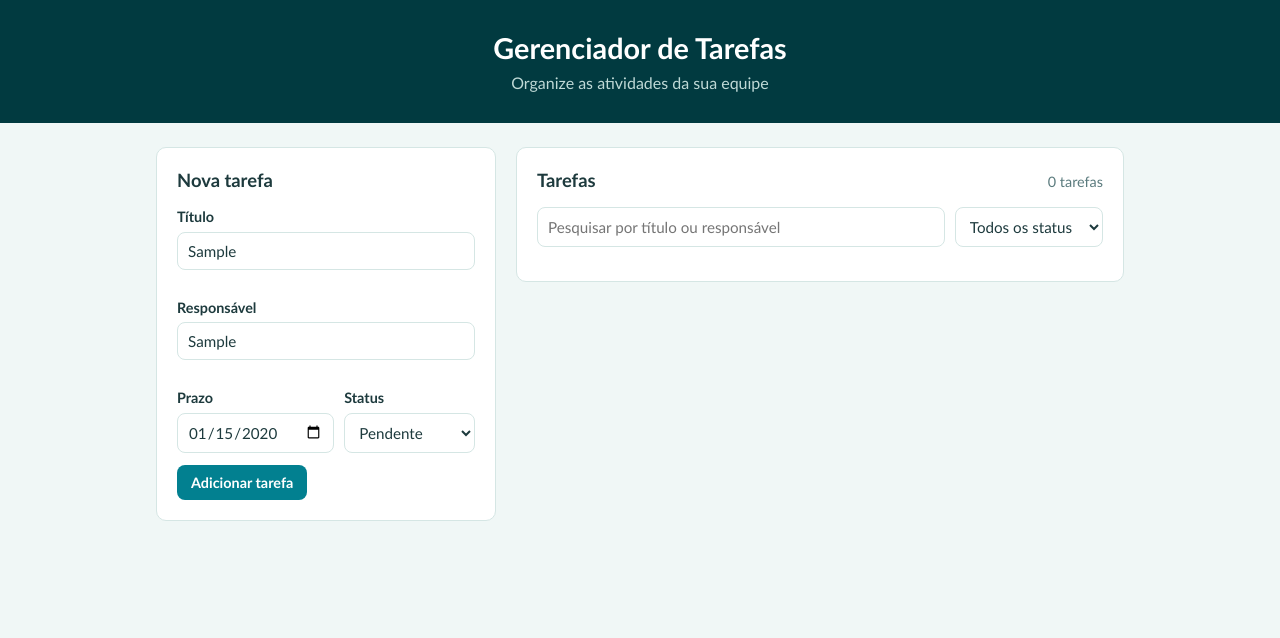
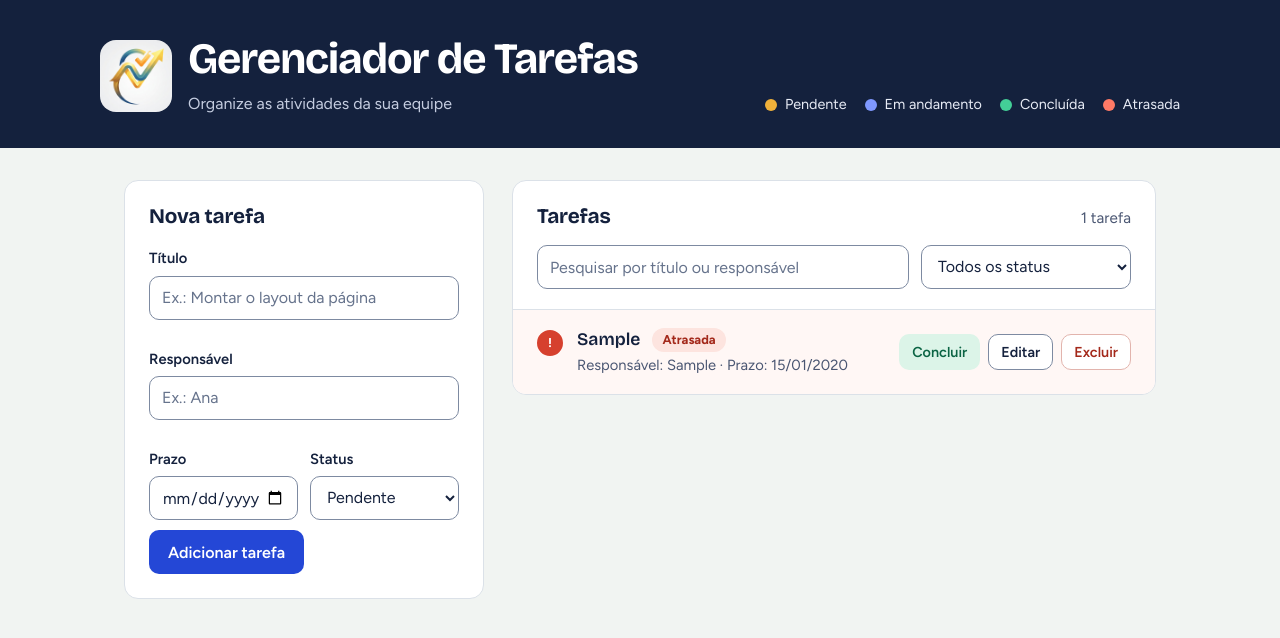
Before and after one commit to Irardes/projeto_clean_code_grupo_40, a plain HTML site: page index.html in a window 1280 px wide. Both pictures are taken after typing "Sample", "Sample", "2020-01-15" into the empty fields and a click on the button "Adicionar tarefa". Drawn offline with nearby package versions, Linux system fonts and the light colour scheme; a script that the page names is missing.

Commit message:
mudanças design

```diff
--- a/css/base.css
+++ b/css/base.css
@@ -4,54 +4,134 @@
 
 body {
   margin: 0;
-  font-family: Calibri, Arial, sans-serif;
-  background: var(--cor-fundo);
-  color: var(--cor-texto);
-  line-height: 1.4;
+  font-family: var(--fonte-texto);
+  font-size: 1rem;
+  line-height: 1.5;
+  background: var(--quadro);
+  color: var(--tinta);
+}
+
+h1,
+h2 {
+  font-family: var(--fonte-titulo);
+  letter-spacing: -0.01em;
 }
 
 .topo {
-  background: #013a40;
+  background: var(--tinta);
   color: #fff;
-  padding: 28px 24px;
-  text-align: center;
+  padding: 36px 24px 32px;
+}
+
+.topo-conteudo {
+  max-width: 1080px;
+  margin: 0 auto;
+  display: flex;
+  justify-content: space-between;
+  align-items: flex-end;
+  gap: 20px 32px;
+  flex-wrap: wrap;
+}
+
+.marca {
+  display: flex;
+  align-items: center;
+  gap: 16px;
+}
+
+.logo {
+  width: 72px;
+  height: 72px;
+  border-radius: 16px;
+  object-fit: cover;
+  flex-shrink: 0;
 }
 
 .topo h1 {
-  margin: 0 0 4px;
-  font-size: 1.8rem;
+  margin: 0;
+  font-size: clamp(1.9rem, 4vw, 2.7rem);
+  line-height: 1.1;
+  font-weight: 700;
+  letter-spacing: -0.025em;
 }
 
 .topo p {
+  margin: 8px 0 0;
+  color: #c5cde0;
+}
+
+.legenda {
+  list-style: none;
   margin: 0;
-  color: #bfd9d6;
+  padding: 0;
+  display: flex;
+  flex-wrap: wrap;
+  gap: 8px 18px;
+  font-size: 0.9rem;
+  color: #e8ecf6;
+}
+
+.legenda li {
+  display: flex;
+  align-items: center;
+  gap: 8px;
+}
+
+.legenda li::before {
+  content: "";
+  width: 12px;
+  height: 12px;
+  border-radius: 50%;
+  background: currentColor;
+  flex: none;
+}
+
+.legenda-pendente::before {
+  color: #f0b13a;
+}
+
+.legenda-andamento::before {
+  color: #7f98ff;
+}
+
+.legenda-concluida::before {
+  color: #43cf97;
+}
+
+.legenda-atrasada::before {
+  color: #ff7a66;
 }
 
 .container {
-  max-width: 1000px;
-  margin: 24px auto;
-  padding: 0 16px;
+  max-width: 1080px;
+  margin: 32px auto 48px;
+  padding: 0 24px;
   display: grid;
-  grid-template-columns: 340px 1fr;
-  gap: 20px;
+  grid-template-columns: 360px 1fr;
+  gap: 28px;
   align-items: start;
 }
 
 .cartao {
-  background: #fff;
-  border: 1px solid var(--cor-borda);
+  background: var(--superficie);
+  border: 1px solid var(--linha);
   border-radius: var(--raio);
-  padding: 20px;
 }
 
 .cartao h2 {
-  margin: 0 0 14px;
-  font-size: 1.15rem;
+  margin: 0;
+  font-size: 1.3rem;
+  line-height: 1.2;
 }
 
-input:focus,
-select:focus,
-button:focus-visible {
-  outline: 2px solid var(--cor-destaque);
-  outline-offset: 1px;
+:focus-visible {
+  outline: 3px solid var(--acao);
+  outline-offset: 2px;
 }
+
+@media (prefers-reduced-motion: reduce) {
+  * {
+    transition: none !important;
+    animation: none !important;
+  }
+}
--- a/css/botoes.css
+++ b/css/botoes.css
@@ -1,38 +1,63 @@
 .btn {
-  border: 0;
-  border-radius: 8px;
-  padding: 9px 14px;
-  font-size: 0.9rem;
-  font-weight: bold;
+  border: 1.5px solid transparent;
+  border-radius: var(--raio-campo);
+  min-height: 44px;
+  padding: 9px 18px;
+  font-size: 1rem;
+  font-weight: 600;
+  font-family: inherit;
   cursor: pointer;
-  font-family: inherit;
+  transition: background-color 0.15s ease, border-color 0.15s ease;
 }
 
 .btn-primario {
-  background: var(--cor-primaria);
+  background: var(--acao);
   color: #fff;
 }
 
 .btn-primario:hover {
-  background: var(--cor-primaria-escura);
+  background: var(--acao-escura);
 }
 
 .btn-neutro {
-  background: #e4eeed;
-  color: var(--cor-texto);
+  background: var(--superficie);
+  border-color: var(--borda-campo);
+  color: var(--tinta);
+}
+
+.btn-neutro:hover {
+  border-color: var(--tinta);
+  background: var(--quadro);
+}
+
+.btn-sucesso {
+  background: var(--concluida-bg);
+  color: var(--concluida-fg);
+}
+
+.btn-sucesso:hover {
+  border-color: var(--concluida-marca);
 }
 
 .btn-perigo {
-  background: #fbe9e7;
-  color: var(--cor-perigo);
+  background: var(--superficie);
+  border-color: #e2b4ad;
+  color: var(--atrasada-fg);
 }
 
-.btn-sucesso {
-  background: #e0f7f1;
-  color: #0a7a5f;
+.btn-perigo:hover {
+  background: var(--atrasada-bg);
+  border-color: var(--atrasada-marca);
 }
 
 .btn-pequeno {
-  padding: 6px 10px;
-  font-size: 0.82rem;
+  min-height: 36px;
+  padding: 5px 12px;
+  font-size: 0.9rem;
 }
+
+@media (pointer: coarse) {
+  .btn-pequeno {
+    min-height: 44px;
+  }
+}
--- a/css/formulario.css
+++ b/css/formulario.css
@@ -1,47 +1,72 @@
+.painel-form {
+  padding: 24px;
+  position: sticky;
+  top: 16px;
+}
+
+.painel-form h2 {
+  margin-bottom: 18px;
+}
+
 .campo {
   display: flex;
   flex-direction: column;
-  margin-bottom: 12px;
+  margin-bottom: 6px;
   flex: 1;
+  min-width: 0;
 }
 
 .campo label {
-  font-weight: bold;
-  font-size: 0.9rem;
-  margin-bottom: 4px;
+  font-weight: 600;
+  font-size: 0.92rem;
+  margin-bottom: 6px;
 }
 
 input[type="text"],
 input[type="date"],
 input[type="search"],
 select {
-  padding: 9px 10px;
-  border: 1px solid var(--cor-borda);
-  border-radius: 8px;
-  font-size: 0.95rem;
+  min-height: 44px;
+  padding: 9px 12px;
+  border: 1.5px solid var(--borda-campo);
+  border-radius: var(--raio-campo);
+  font-size: 1rem;
   font-family: inherit;
-  color: var(--cor-texto);
-  background: #fff;
+  color: var(--tinta);
+  background: var(--superficie);
   width: 100%;
+  transition: border-color 0.15s ease;
+}
+
+input::placeholder {
+  color: #66738c;
+}
+
+input:hover,
+select:hover {
+  border-color: var(--tinta);
 }
 
 input.invalido {
-  border-color: var(--cor-perigo);
+  border-color: var(--atrasada-marca);
+  background: #fff8f7;
 }
 
 .erro {
-  color: var(--cor-perigo);
-  min-height: 1em;
-  margin-top: 3px;
+  color: var(--atrasada-fg);
+  font-size: 0.88rem;
+  min-height: 1.3em;
+  margin-top: 4px;
 }
 
 .linha {
   display: flex;
-  gap: 10px;
+  gap: 12px;
 }
 
 .acoes {
   display: flex;
-  gap: 8px;
+  gap: 10px;
   flex-wrap: wrap;
+  margin-top: 4px;
 }
--- a/css/lista.css
+++ b/css/lista.css
@@ -1,105 +1,165 @@
+.painel-lista {
+  overflow: hidden;
+}
+
 .cabecalho-lista {
   display: flex;
   justify-content: space-between;
   align-items: baseline;
+  padding: 24px 24px 0;
 }
 
 .contador {
-  color: var(--cor-suave);
-  font-size: 0.9rem;
+  color: var(--tinta-suave);
+  font-size: 0.95rem;
 }
 
 .filtros {
   display: flex;
-  gap: 10px;
-  margin-bottom: 14px;
+  gap: 12px;
+  padding: 16px 24px 20px;
 }
 
 .filtros select {
-  width: 200px;
+  width: 210px;
+  flex: none;
 }
 
 .lista {
   list-style: none;
   margin: 0;
   padding: 0;
-  display: flex;
-  flex-direction: column;
-  gap: 10px;
+  border-top: 1px solid var(--linha);
 }
 
 .item {
-  border: 1px solid var(--cor-borda);
-  border-radius: var(--raio);
-  padding: 12px 14px;
-  background: #fff;
+  display: grid;
+  grid-template-columns: 24px 1fr auto;
+  grid-template-areas:
+    "marca topo acoes"
+    "marca info acoes";
+  column-gap: 16px;
+  row-gap: 2px;
+  align-items: start;
+  padding: 18px 24px;
+  border-bottom: 1px solid var(--linha);
+  background: var(--superficie);
+}
+
+.item:last-child {
+  border-bottom: 0;
+}
+
+.item::before {
+  grid-area: marca;
+  content: "";
+  width: 22px;
+  height: 22px;
+  margin-top: 2px;
+  border-radius: 50%;
+  border: 2.5px solid var(--pendente-marca);
+  display: grid;
+  place-items: center;
+  color: #fff;
+  font-size: 0.8rem;
+  font-weight: 700;
+  line-height: 1;
+}
+
+.item:has(.selo-andamento)::before {
+  border-color: var(--andamento-marca);
+  background: linear-gradient(90deg, var(--andamento-marca) 50%, transparent 50%);
+}
+
+.item.concluida::before {
+  content: "✓";
+  content: "✓" / "";
+  border-color: var(--concluida-marca);
+  background: var(--concluida-marca);
+}
+
+.item.atrasada {
+  background: #fff7f5;
+}
+
+.item.atrasada::before {
+  content: "!";
+  content: "!" / "";
+  border-color: var(--atrasada-marca);
+  background: var(--atrasada-marca);
+}
+
+.item-topo {
+  grid-area: topo;
+  display: flex;
+  flex-wrap: wrap;
+  align-items: center;
+  gap: 4px 12px;
+}
+
+.item-titulo {
+  font-family: var(--fonte-titulo);
+  font-weight: 600;
+  font-size: 1.1rem;
+  line-height: 1.3;
+  word-break: break-word;
 }
 
 .item.concluida .item-titulo {
+  color: var(--tinta-suave);
   text-decoration: line-through;
-  color: var(--cor-suave);
-}
-
-.item.atrasada {
-  border-color: #e6b0aa;
-  background: #fdf5f4;
-}
-
-.item-topo {
-  display: flex;
-  justify-content: space-between;
-  gap: 10px;
-  align-items: flex-start;
-}
-
-.item-titulo {
-  font-weight: bold;
-  font-size: 1rem;
-  word-break: break-word;
+  text-decoration-color: var(--concluida-marca);
+  text-decoration-thickness: 2px;
 }
 
 .item-info {
-  margin: 6px 0 10px;
-  color: var(--cor-suave);
-  font-size: 0.88rem;
+  grid-area: info;
+  margin: 0;
+  color: var(--tinta-suave);
+  font-size: 0.92rem;
 }
 
 .item-acoes {
+  grid-area: acoes;
+  align-self: center;
   display: flex;
-  gap: 6px;
+  gap: 8px;
   flex-wrap: wrap;
+  justify-content: flex-end;
 }
 
 .selo {
-  font-size: 0.75rem;
-  font-weight: bold;
-  padding: 3px 9px;
-  border-radius: 20px;
+  font-size: 0.8rem;
+  font-weight: 700;
+  padding: 2px 10px;
+  border-radius: 999px;
   white-space: nowrap;
 }
 
 .selo-pendente {
-  background: #fdf1dc;
-  color: var(--cor-aviso);
+  background: var(--pendente-bg);
+  color: var(--pendente-fg);
 }
 
 .selo-andamento {
-  background: #dcecf7;
-  color: #1f618d;
+  background: var(--andamento-bg);
+  color: var(--andamento-fg);
 }
 
 .selo-concluida {
-  background: #e0f7f1;
-  color: #0a7a5f;
+  background: var(--concluida-bg);
+  color: var(--concluida-fg);
 }
 
 .selo-atrasada {
-  background: #fbe9e7;
-  color: var(--cor-perigo);
+  background: var(--atrasada-bg);
+  color: var(--atrasada-fg);
 }
 
 .vazio {
   text-align: center;
-  color: var(--cor-suave);
-  padding: 24px 0;
+  color: var(--tinta-suave);
+  padding: 40px 24px;
+  margin: 0;
+  border-top: 1px solid var(--linha);
 }
--- a/css/variaveis.css
+++ b/css/variaveis.css
@@ -1,12 +1,33 @@
 :root {
-  --cor-primaria: #028090;
-  --cor-primaria-escura: #01626f;
-  --cor-destaque: #02c39a;
-  --cor-fundo: #f0f7f6;
-  --cor-texto: #1d3a3d;
-  --cor-suave: #5b7b7e;
-  --cor-borda: #d5e6e4;
-  --cor-perigo: #c0392b;
-  --cor-aviso: #b9770e;
-  --raio: 10px;
+  --quadro: #f1f4f2;
+  --superficie: #ffffff;
+  --tinta: #14213d;
+  --tinta-suave: #4a5672;
+  --linha: #dbe1e8;
+  --borda-campo: #7d8aa1;
+
+  --acao: #2447d6;
+  --acao-escura: #1a37ad;
+
+  --pendente-fg: #7a4f00;
+  --pendente-bg: #fff1cf;
+  --pendente-marca: #c98400;
+
+  --andamento-fg: #1d3bb0;
+  --andamento-bg: #e4eaff;
+  --andamento-marca: #2447d6;
+
+  --concluida-fg: #0b6444;
+  --concluida-bg: #dcf4e8;
+  --concluida-marca: #0c7a54;
+
+  --atrasada-fg: #a3281a;
+  --atrasada-bg: #fde4df;
+  --atrasada-marca: #d6402e;
+
+  --raio: 14px;
+  --raio-campo: 10px;
+
+  --fonte-titulo: "Bricolage Grotesque", "Segoe UI", system-ui, sans-serif;
+  --fonte-texto: "Figtree", "Segoe UI", system-ui, -apple-system, sans-serif;
 }
--- a/index.html
+++ b/index.html
@@ -3,7 +3,11 @@
 <head>
   <meta charset="UTF-8">
   <meta name="viewport" content="width=device-width, initial-scale=1.0">
+  <link rel="icon" type="image/png" href="img/favicon.png">
   <title>Gerenciador de Tarefas</title>
+  <link rel="preconnect" href="https://fonts.googleapis.com">
+  <link rel="preconnect" href="https://fonts.gstatic.com" crossorigin>
+  <link rel="stylesheet" href="https://fonts.googleapis.com/css2?family=Bricolage+Grotesque:opsz,wght@12..96,600;12..96,700&family=Figtree:wght@400;600;700&display=swap">
   <link rel="stylesheet" href="css/variaveis.css">
   <link rel="stylesheet" href="css/base.css">
   <link rel="stylesheet" href="css/formulario.css">
@@ -13,12 +17,25 @@
 </head>
 <body>
   <header class="topo">
-    <h1>Gerenciador de Tarefas</h1>
-    <p>Organize as atividades da sua equipe</p>
+    <div class="topo-conteudo">
+      <div class="marca">
+        <img class="logo" src="img/logo.png" alt="Logotipo do Gerenciador de Tarefas" width="72" height="72">
+        <div>
+          <h1>Gerenciador de Tarefas</h1>
+          <p>Organize as atividades da sua equipe</p>
+        </div>
+      </div>
+      <ul class="legenda" aria-label="Legenda de status">
+        <li class="legenda-pendente">Pendente</li>
+        <li class="legenda-andamento">Em andamento</li>
+        <li class="legenda-concluida">Concluída</li>
+        <li class="legenda-atrasada">Atrasada</li>
+      </ul>
+    </div>
   </header>
 
   <main class="container">
-    <section class="cartao" aria-labelledby="titulo-form">
+    <section class="cartao painel-form" aria-labelledby="titulo-form">
       <h2 id="titulo-form">Nova tarefa</h2>
       <form id="form-tarefa" novalidate>
         <input type="hidden" id="tarefa-id">
@@ -57,7 +74,7 @@
       </form>
     </section>
 
-    <section class="cartao" aria-labelledby="titulo-lista">
+    <section class="cartao painel-lista" aria-labelledby="titulo-lista">
       <div class="cabecalho-lista">
         <h2 id="titulo-lista">Tarefas</h2>
         <span class="contador" id="contador">0 tarefas</span>
```
Also changed, not shown: css/responsivo.css (+45 -1 lines), img/favicon.png (added), img/lista-tarefas.png, img/logo.png (added), js/regras.js (renamed from js/regra.js).
